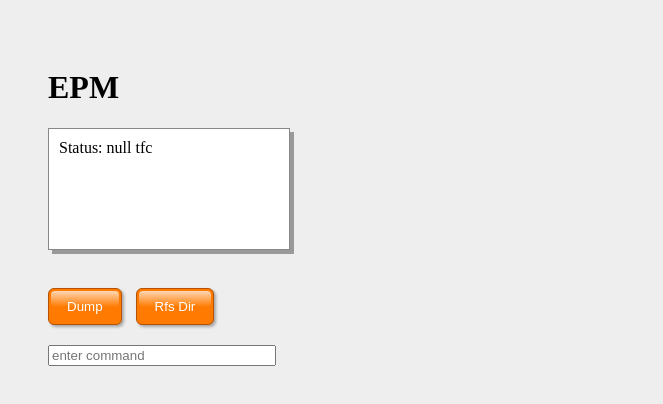
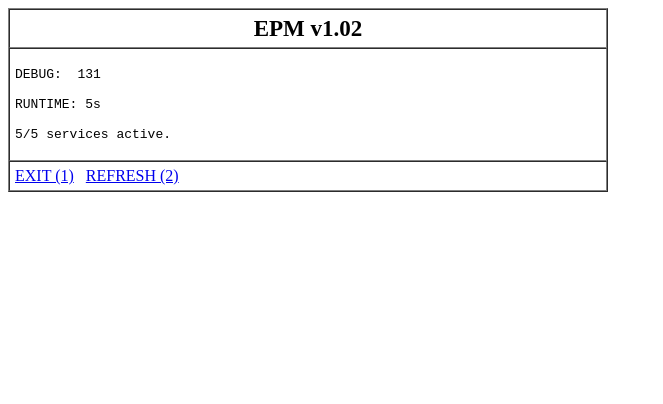
Before and after one commit to WazKuz/epm, an Electron app: page index.html in a window 800 px wide. Shown: the whole page, without its empty margins (0-663 px from the left). Drawn offline with Linux system fonts and the light colour scheme.

Commit message:
Update index.html

```diff
--- a/index.html
+++ b/index.html
@@ -2,150 +2,118 @@
 <html>
 <head>
 <title>EPM</title>
-
-<link rel="stylesheet" href="https://cdnjs.cloudflare.com/ajax/libs/font-awesome/6.5.0/css/all.min.css">
-
-<style>
-
-body{
-padding:40px;
-background:#eee;
-}
-
-#box{
-width:220px;
-height:100px;
-background:white;
-border:1px solid #888;
-padding:10px;
-box-shadow:4px 4px 0 #999;
-margin-top:20px;
-}
-
-.gloss{
-background:#ff7a00;
-color:white;
-border:1px solid #b65300;
-padding:10px 18px;
-border-radius:6px;
-margin-right:10px;
-margin-top:20px;
-cursor:pointer;
-position:relative;
-box-shadow:2px 2px 3px rgba(0,0,0,0.3);
-}
-
-.gloss:after{
-content:"";
-position:absolute;
-left:2px;
-right:2px;
-top:2px;
-height:45%;
-background:linear-gradient(rgba(255,255,255,0.7),rgba(255,255,255,0));
-border-radius:4px;
-}
-
-.gloss:active{
-top:1px;
-box-shadow:1px 1px 2px rgba(0,0,0,0.4);
-}
-
-.disabled{
-background:#999;
-border-color:#777;
-cursor:default;
-}
-
-#cmd{
-margin-top:20px;
-width:220px;
-}
-
-</style>
 </head>
 
 <body>
 
-<h1>EPM</h1>
+<table border="1" cellpadding="5" cellspacing="0" width="600">
 
-<div id="box">
-Status: <span id="status">...</span>
-</div>
+<tr>
+<th align="center">
+<big><big>EPM v1.02</big></big><br>
+</th>
+</tr>
 
-<br>
+<tr>
+<td>
 
-<button class="gloss" onclick="dump()">Dump</button>
-<button id="rfs" class="gloss" onclick="rfs()">Rfs Dir</button>
+<pre>
+DEBUG:  <span id="debug">---</span>
 
-<br>
+RUNTIME: <span id="runtime">0s</span>
 
-<input id="cmd" placeholder="enter command">
+<span id="message"></span>
+</pre>
+
+</td>
+</tr>
+
+<tr>
+<td>
+<a href="#" onclick="toggleExit(); return false;">EXIT (1)</a>&nbsp;&nbsp;
+<a href="#" onclick="refresh(); return false;">REFRESH (2)</a>
+</td>
+</tr>
+
+</table>
 
 <script>
+let runtime = 0;
+let running = true;
 
-var dev=false;
+/* Service checks */
+function checkServices(){
+    let services = {
+        online: navigator.onLine,
+        storage: !!window.localStorage,
+        timing: !!window.performance,
+        visibility: document.visibilityState === "visible",
+        cookies: navigator.cookieEnabled
+    };
 
-function check(){
-var s=document.getElementById("status");
+    let total = Object.keys(services).length;
+    let active = Object.values(services).filter(v => v).length;
 
-if(navigator.onLine){
-s.innerHTML="null tfc";
-}else{
-s.innerHTML="prcs act";
-}
+    return { active, total, services };
 }
 
-function dump(){
-check();
+/* Debug code (deterministic) */
+function generateDebug(services){
+    let values = Object.values(services).map(v => v ? 1 : 0).join("");
+    let num = parseInt(values, 2) || 0;
+    return (100 + num).toString().slice(0,3);
 }
 
-function rfs(){
+/* Message */
+function updateMessage(){
+    let { active, total, services } = checkServices();
 
-var s=document.getElementById("status");
-var b=document.getElementById("rfs");
+    document.getElementById("message").innerText =
+        active + "/" + total + " services active.";
 
-if(dev){
-
-s.innerHTML="Program Files (x86) / NetSupport";
-
-setTimeout(function(){
-check();
-},3000);
-
-return;
+    document.getElementById("debug").innerText =
+        generateDebug(services);
 }
 
-b.innerHTML='<i class="fa fa-check"></i>';
-b.disabled=true;
-b.className="gloss disabled";
-
+/* Runtime */
+function updateRuntime(){
+    if(running){
+        runtime++;
+        document.getElementById("runtime").innerText = runtime + "s";
+    }
 }
 
-document.getElementById("cmd").addEventListener("keydown",function(e){
+/* Exit */
+function toggleExit(){
+    running = !running;
 
-if(e.key==="Enter"){
-
-var v=this.value.trim();
-
-if(v=="{dev"){
-dev=!dev;
+    if(!running){
+        document.getElementById("message").innerText =
+            "Execution halted.";
+    } else {
+        updateMessage();
+    }
 }
 
-if(v=="{dump"){
-dump();
+/* Refresh */
+function refresh(){
+    updateMessage();
 }
 
-if(v=="{rf"){
-rfs();
-}
-
-this.value="";
-}
-
+/* Keyboard */
+document.addEventListener("keydown", function(e){
+    if(e.key === "1") toggleExit();
+    if(e.key === "2") refresh();
 });
 
-check();
+/* Loop */
+setInterval(function(){
+    updateRuntime();
+    updateMessage();
+}, 1000);
+
+/* Init */
+updateMessage();
 
 </script>
 
```
